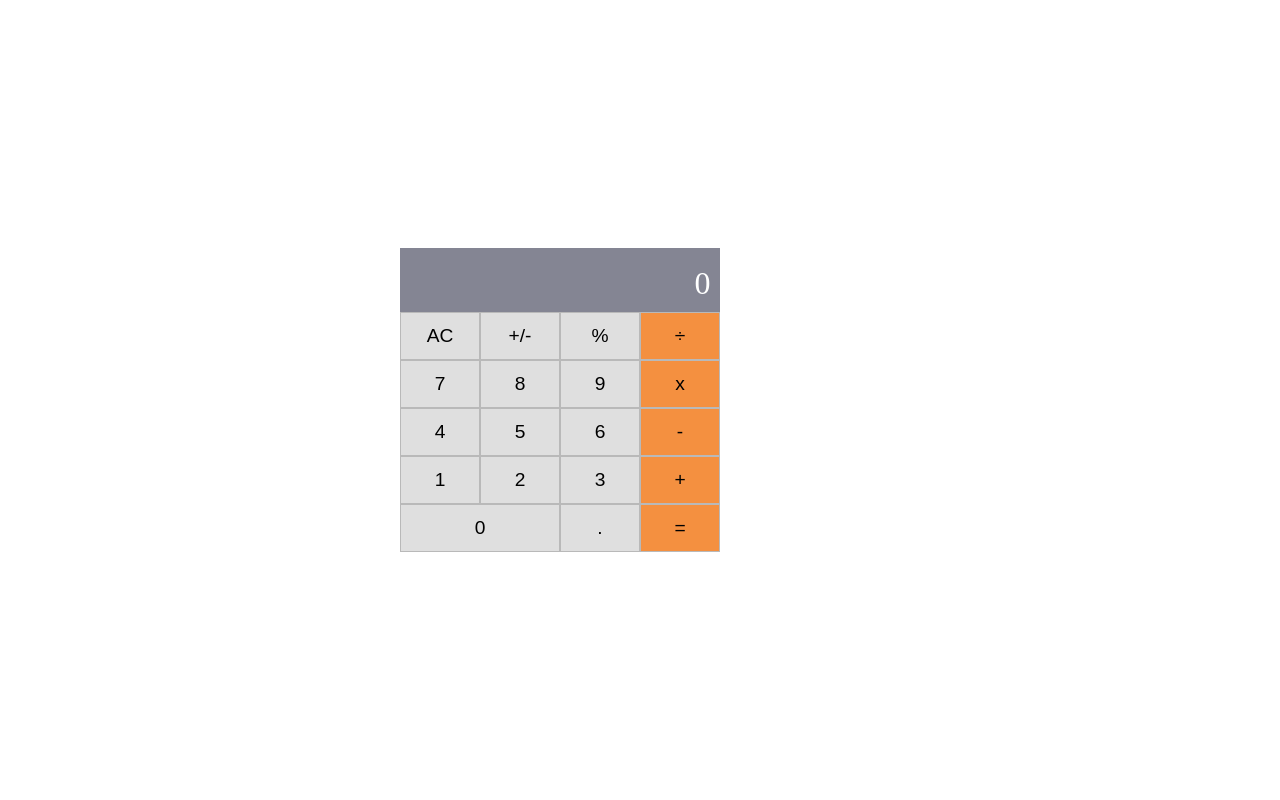
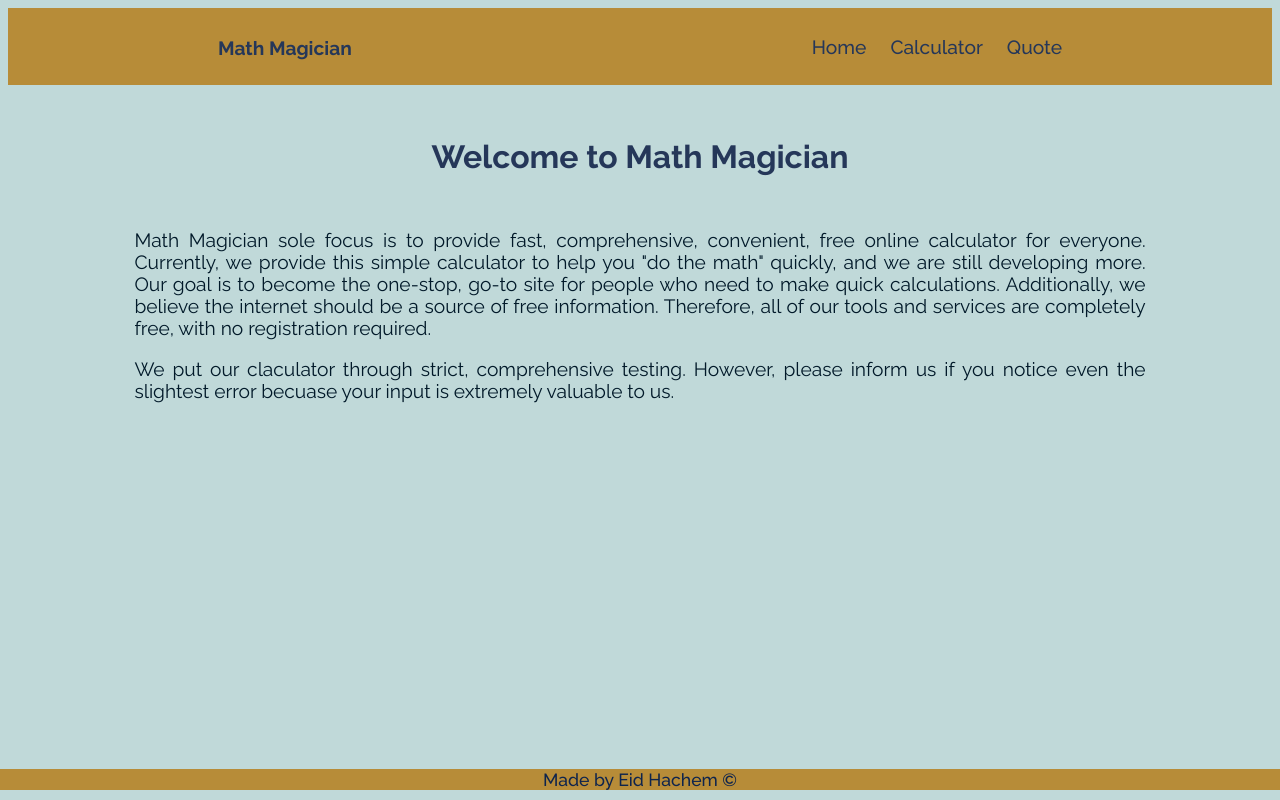
Before and after one commit to EidHachem/math-magicians, a React (Create React App) app: page / in a window 1280 px wide. Built offline with nearby package versions, Linux system fonts and the light colour scheme.

Commit message:
Add Styling and routing functionality

```diff
--- a/package.json
+++ b/package.json
@@ -9,6 +9,7 @@
     "big.js": "^6.1.1",
     "react": "^18.1.0",
     "react-dom": "^18.1.0",
+    "react-router-dom": "^6.3.0",
     "react-scripts": "5.0.1",
     "web-vitals": "^2.1.4"
   },
--- /dev/null
+++ b/src/App.css
@@ -0,0 +1,35 @@
+@import url('https://fonts.googleapis.com/css2?family=Raleway:wght@300;400;500;600;700;900&display=swap');
+
+* {
+  box-sizing: border-box;
+  font-family: 'Raleway', sans-serif;
+}
+
+body {
+  background-color: #c0d9d9;
+}
+
+nav {
+  display: flex;
+  align-items: center;
+  justify-content: space-around;
+  background-color: #b78c38;
+  font-weight: 500;
+}
+
+ul {
+  display: flex;
+  gap: 1.5em;
+  list-style: none;
+}
+
+a {
+  text-decoration: none;
+  color: #253759;
+  font-size: 1.2rem;
+}
+
+.logo {
+  font-size: 1.5rem;
+  font-weight: 700;
+}
--- a/src/App.js
+++ b/src/App.js
@@ -1,8 +1,36 @@
 import React from 'react';
+import { Routes, Route, Link } from 'react-router-dom';
+import './App.css';
 import Calculator from './components/Calculator';
+import Home from './components/Home';
+import Quote from './components/Quote';
 
 function App() {
-  return <Calculator />;
+  return (
+    <div>
+      <nav>
+        <p className="logo">
+          <Link to="/">Math Magician</Link>
+        </p>
+        <ul>
+          <li>
+            <Link to="/">Home</Link>
+          </li>
+          <li>
+            <Link to="calculator">Calculator</Link>
+          </li>
+          <li>
+            <Link to="quote">Quote</Link>
+          </li>
+        </ul>
+      </nav>
+      <Routes>
+        <Route path="/" element={<Home />} />
+        <Route path="calculator" element={<Calculator />} />
+        <Route path="quote" element={<Quote />} />
+      </Routes>
+    </div>
+  );
 }
 
 export default App;
--- a/src/components/Calculator.css
+++ b/src/components/Calculator.css
@@ -2,12 +2,18 @@
   box-sizing: border-box;
 }
 
-body {
-  margin: 0;
-  height: 100vh;
+.layout {
   display: flex;
-  justify-content: center;
+  flex-direction: column;
+  justify-content: space-between;
   align-items: center;
+  margin-top: 5em;
+}
+
+.cal-title {
+  color: #253759;
+  font-weight: bolder;
+  font-size: 1.5rem;
 }
 
 button {
@@ -17,10 +23,10 @@ button {
 }
 
 .grid-container {
+  padding: 3rem;
   display: grid;
   grid-template-columns: repeat(4, 5rem);
   grid-template-rows: minmax(4rem, auto) repeat(5, 3rem);
-  width: 30em;
 }
 
 .span-4 {
--- a/src/components/Calculator.js
+++ b/src/components/Calculator.js
@@ -12,6 +12,10 @@ function Calculator() {
   }
 
   return (
+    <div className="layout">
+      <div className="cal-title">
+        <h2>Let&apos;s do some math!</h2>
+      </div>
       <div className="grid-container">
         <div className="span-4">
           {obj.total}
@@ -76,6 +80,7 @@ function Calculator() {
           =
         </button>
       </div>
+    </div>
   );
 }
 
--- /dev/null
+++ b/src/components/Home.css
@@ -0,0 +1,31 @@
+.home-content {
+  display: flex;
+  flex-direction: column;
+  position: relative;
+  margin: 0 auto;
+  max-width: 80%;
+  text-align: justify;
+}
+
+h1 {
+  text-align: center;
+  color: #253759;
+  padding: 1em 0;
+}
+
+p {
+  font-size: 1.2rem;
+  color: #011929;
+}
+
+footer {
+  text-align: center;
+  background-color: #b78c38;
+  color: #0e244d;
+  font-size: 1.1rem;
+  font-weight: 500;
+  position: fixed;
+  bottom: 10px;
+  left: 0;
+  width: 100vw;
+}
--- /dev/null
+++ b/src/components/Home.js
@@ -0,0 +1,24 @@
+import './Home.css';
+
+const Home = () => (
+  <div className="home-content">
+    <header>
+      <h1>Welcome to Math Magician</h1>
+      <p>
+        Math Magician sole focus is to provide fast, comprehensive, convenient, free online
+        calculator for everyone. Currently, we provide this simple calculator to help you &quot;do
+        the math&quot; quickly, and we are still developing more. Our goal is to become the
+        one-stop, go-to site for people who need to make quick calculations. Additionally, we
+        believe the internet should be a source of free information. Therefore, all of our tools and
+        services are completely free, with no registration required.
+      </p>
+      <p>
+        We put our claculator through strict, comprehensive testing. However, please inform us if
+        you notice even the slightest error becuase your input is extremely valuable to us.
+      </p>
+    </header>
+    <footer>Made by Eid Hachem &copy;</footer>
+  </div>
+);
+
+export default Home;
--- /dev/null
+++ b/src/components/Quote.css
@@ -0,0 +1,16 @@
+.quote {
+  margin: 0 auto;
+  margin-top: 5em;
+  max-width: 80%;
+  text-align: center;
+}
+
+q {
+  font-style: italic;
+}
+
+.author {
+  text-align: right;
+  font-size: 1.2rem;
+  font-weight: bold;
+}
--- /dev/null
+++ b/src/components/Quote.js
@@ -0,0 +1,14 @@
+import './Quote.css';
+
+const Quote = () => (
+  <p className="quote">
+    <q>
+      Mathematics is not a careful march down a well-cleared highway, but a journey into a strange
+      wilderness, where the explorers often get lost. Rigor should be a signal to the historians
+      that the maps have been made, and the real explorers have gone elsewhere
+    </q>
+    <p className="author">- W.S. Anglin</p>
+  </p>
+);
+
+export default Quote;
--- a/src/index.js
+++ b/src/index.js
@@ -1,10 +1,13 @@
 import React from 'react';
 import ReactDOM from 'react-dom/client';
+import { BrowserRouter } from 'react-router-dom';
 import App from './App';
 
 const root = ReactDOM.createRoot(document.getElementById('root'));
 root.render(
   <React.StrictMode>
-    <App />
+    <BrowserRouter>
+      <App />
+    </BrowserRouter>
   </React.StrictMode>,
 );
```
Also changed, not shown: 1 other file (tests, documents, lock files or other folders). Lines whose indentation alone changed are shown as unchanged.
